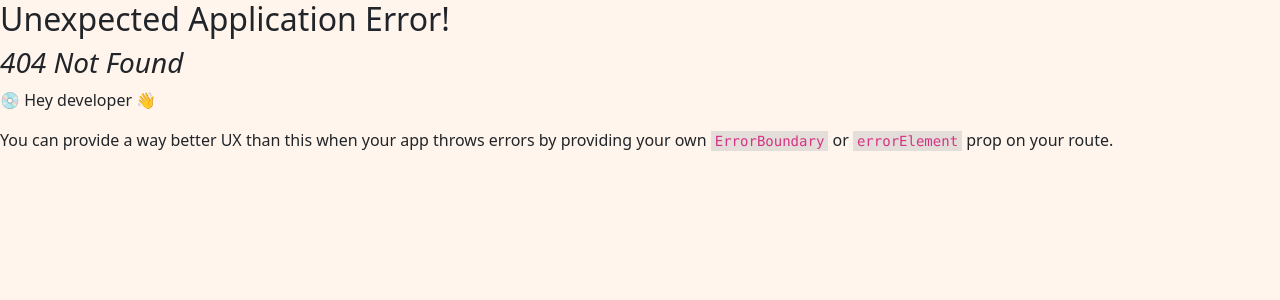
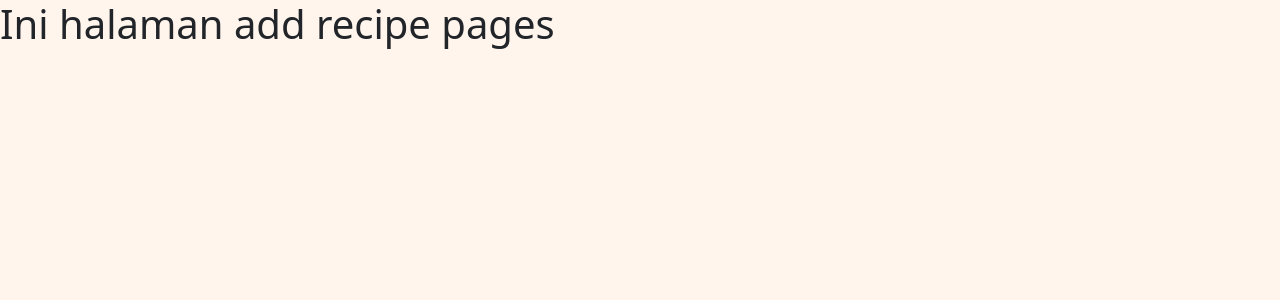
Before and after one commit to Pijar-Playground/food-recipe-fe, a React (Create React App) app: page /add-recipe in a window 1280 px wide. Before the commit this address had no page. Shown: the top 300 px of the page. Built offline with nearby package versions, Linux system fonts and the light colour scheme.

Commit message:
[Add] Add Recipe page

```diff
--- a/src/App.js
+++ b/src/App.js
@@ -3,6 +3,7 @@ import Home from "./pages/Home";
 import Login from "./pages/Auth/Login";
 import Register from "./pages/Auth/Register";
 import Detail from "./pages/Detail";
+import AddRecipe from "./pages/AddRecipe";
 
 // functional component
 function App() {
@@ -23,6 +24,10 @@ function App() {
       path: "detail",
       element: <Detail />,
     },
+    {
+      path: "add-recipe",
+      element: <AddRecipe />,
+    },
   ]);
 
   // JSX
--- /dev/null
+++ b/src/pages/AddRecipe.js
@@ -0,0 +1,11 @@
+import React from "react";
+
+function AddRecipe() {
+  return (
+    <div>
+      <h1>Ini halaman add recipe pages</h1>
+    </div>
+  );
+}
+
+export default AddRecipe;
--- a/src/pages/Home.js
+++ b/src/pages/Home.js
@@ -42,9 +42,9 @@ function Home() {
                 </a>
               </li>
               <li className="nav-item me-5">
-                <a className="nav-link" href="#">
+                <Link className="nav-link" to="/add-recipe">
                   Add Recipe
-                </a>
+                </Link>
               </li>
               <li className="nav-item me-5">
                 <a className="nav-link" href="#">
```
